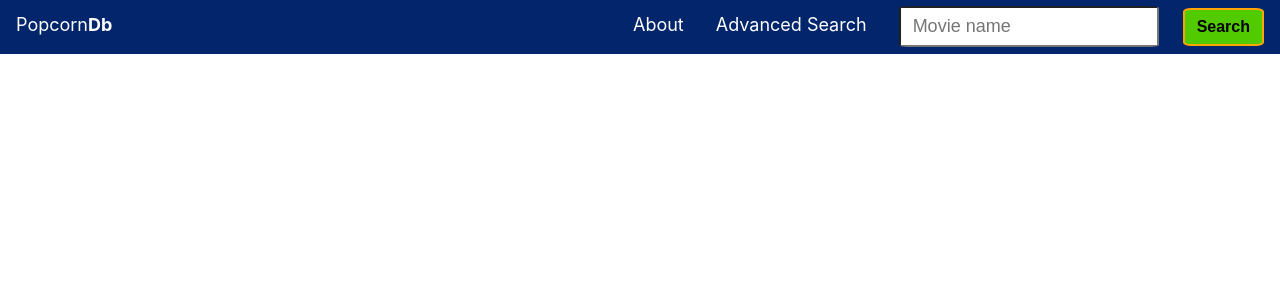
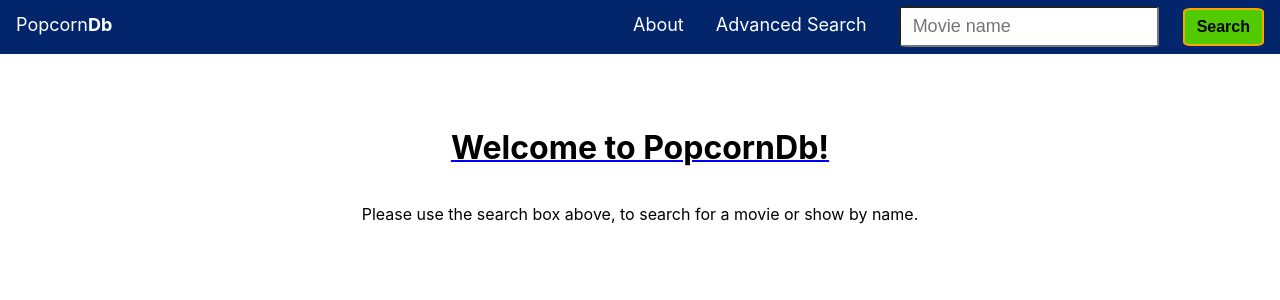
Before and after one commit to gaurang-ingale/popcorn, a React (Create React App) app: page / in a window 1280 px wide. Shown: the top 300 px of the page. Built offline with nearby package versions, Linux system fonts and the light colour scheme.

Commit message:
Remove unnecessary imports and add the welcome component to App.js

```diff
--- a/src/App.js
+++ b/src/App.js
@@ -3,7 +3,7 @@ import NavBar from "./components/NavBar";
 import Welcome from "./components/Welcome";
 import ResultContainer from "./containers/ResultContainer";
 import About from "./components/About";
-import { BrowserRouter, Switch, Route } from "react-router-dom";
+import { Switch, Route } from "react-router-dom";
 import "./styles/App.css";
 
 function App() {
@@ -19,6 +19,9 @@ function App() {
         <NavBar onChange={navSearchHandler} />
       </header>
       <Switch>
+        <Route path="/" exact>
+          <Welcome />
+        </Route>
         <Route path="/about">
           <About />
         </Route>
```
Also changed, not shown: 1 other file (tests, documents, lock files or other folders).
